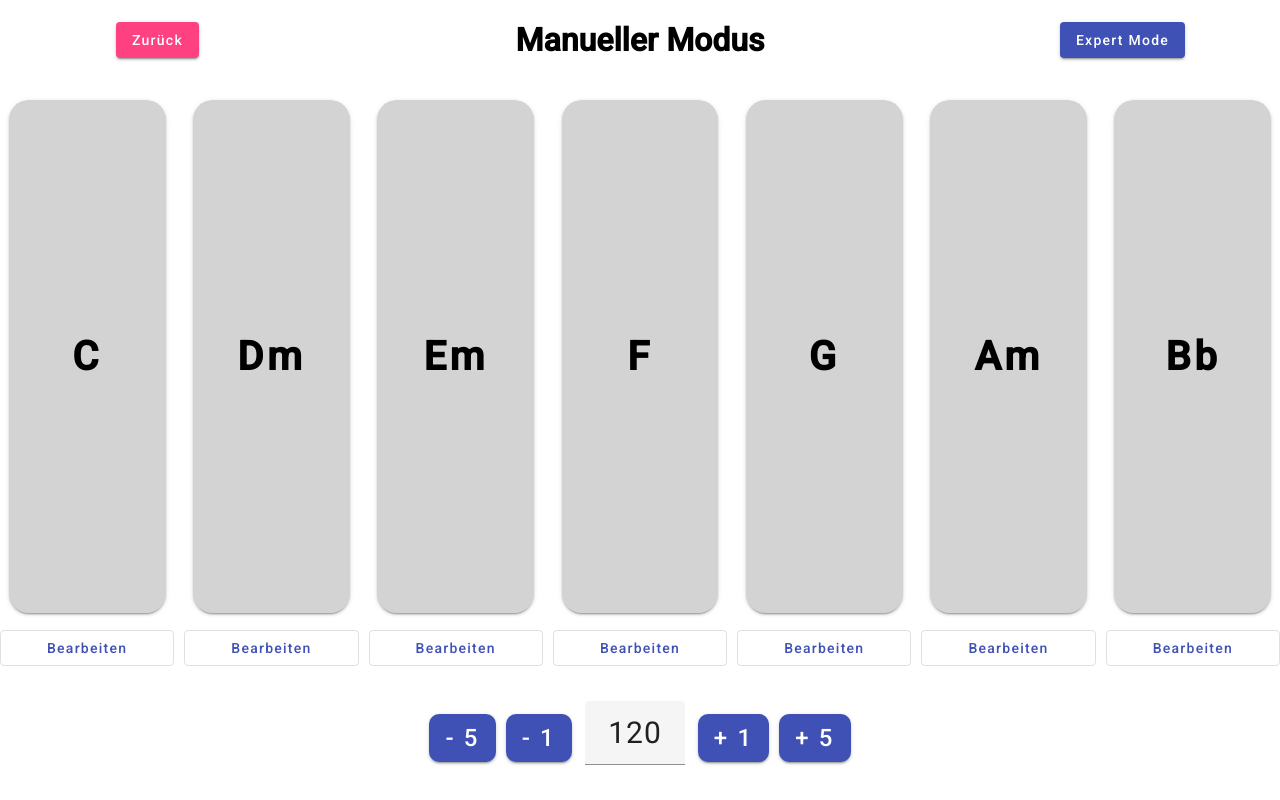
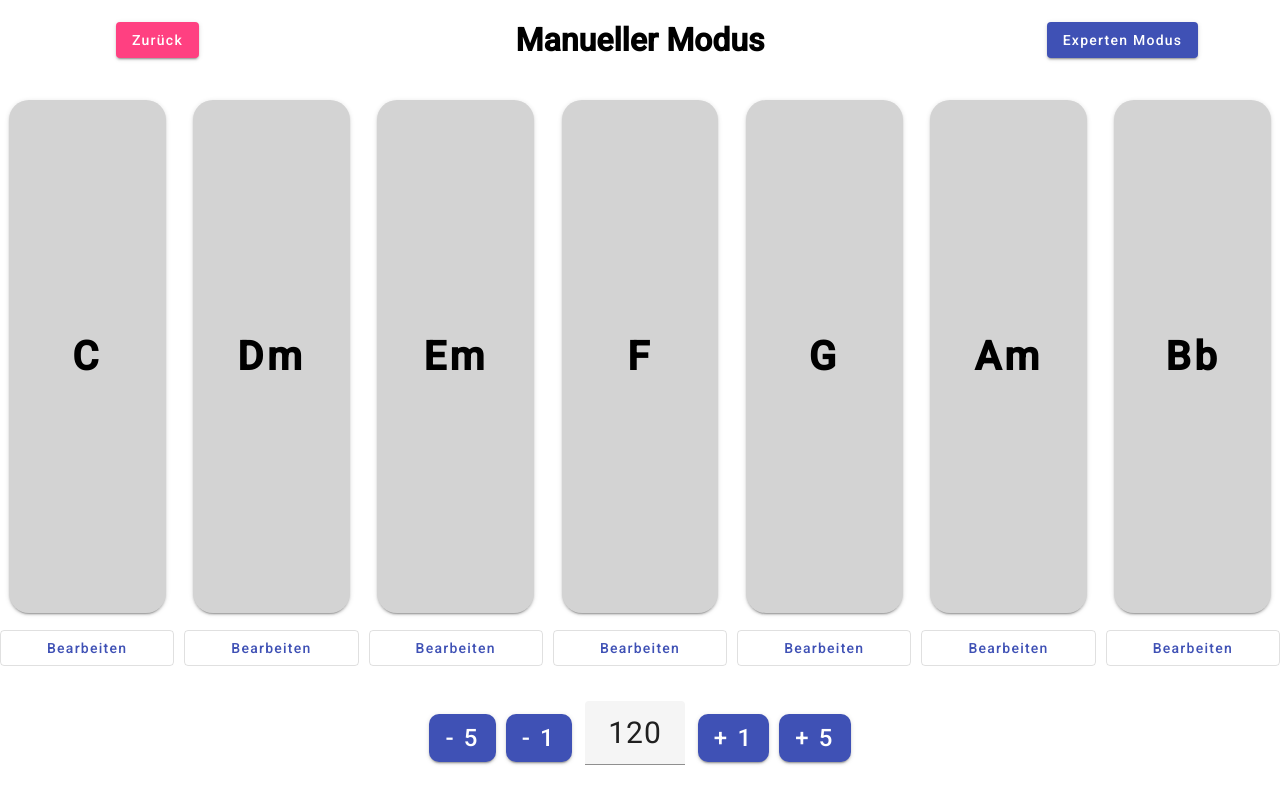
Before and after one commit to JayReturns/ChordMachineDev, an Angular app: page /manual/normal in a window 1280 px wide. Built offline with nearby package versions, Linux system fonts and the light colour scheme.

Commit message:
Überschrift Experten Modus

```diff
--- a/src/app/views/manual/manual.component.html
+++ b/src/app/views/manual/manual.component.html
@@ -1,6 +1,9 @@
 <div class="container">
   <div class="Title">
-    <h1>Manueller Modus</h1>
+    <div *ngIf="this.isExpertMode(); else elseBlock"><h1>Manueller Experten Modus</h1>
+    </div>
+    <ng-template #elseBlock><h1>Manueller Modus</h1></ng-template>
+
   </div>
   <div class="Back">
     <button (click)="back()" color="accent" mat-raised-button>Zurück</button>
--- a/src/app/views/manual/manual.component.ts
+++ b/src/app/views/manual/manual.component.ts
@@ -14,10 +14,10 @@ export class ManualComponent implements AfterViewInit{
 
   ngAfterViewInit() {
     this.router.events.subscribe((event) => {
-      if (this.router.url.toLowerCase().includes('/normal')) {
-        this.modeButton = 'Expert Mode';
+      if (this.isExpertMode()) {
+        this.modeButton = 'Normaler Modus';
       } else {
-        this.modeButton = 'Normal Mode';
+        this.modeButton = 'Experten Modus';
       }
     });
   }
@@ -27,10 +27,18 @@ export class ManualComponent implements AfterViewInit{
   }
 
   changeMode() {
-    if (this.router.url.toLowerCase().includes('/normal')) {
+    if (this.isExpertMode()) {
+      this.router.navigate(['/manual/normal']);
+    } else {
       this.router.navigate(['/manual/expert']);
+    }
+  }
+
+  isExpertMode(){
+    if (this.router.url.toLowerCase().includes('/expert')) {
+      return true
     } else {
-      this.router.navigate(['/manual/normal']);
+      return false
     }
   }
 
```
